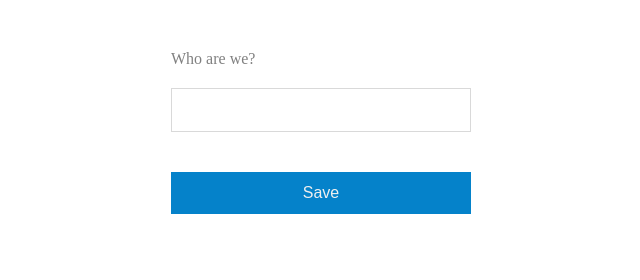
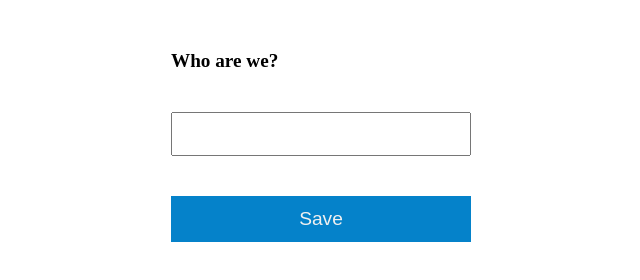
Before and after one commit to mliq/challenge_accepted_10_17_16, a plain HTML site: page index.html in a window 1280 px wide. Shown: the whole page, without its empty margins (319-959 px from the left). Drawn offline with Linux system fonts and the light colour scheme.

```diff
--- a/css/style.css
+++ b/css/style.css
@@ -18,13 +18,9 @@
 }
 
 .input > * {
-    font-size: 16px;
+    font-size: 1.2em;
     margin: 20px 0;
     width: 100%;
-}
-
-.input-label {
-    color: #808080;
 }
 
 .input-error {
@@ -33,9 +29,9 @@
 }
 
 .input-field_text {
-    transition: all 0.2s;
+    /*transition: all 0.2s;*/
     height: 44px;
     padding: 0 10px;
     box-sizing: border-box;
-    border: 1px solid #d9d9d9;
+    /*border: 1px solid #d9d9d9;*/
 }
--- a/index.html
+++ b/index.html
@@ -1,17 +1,21 @@
 <!DOCTYPE html>
-<html>
+<html lang="en">
     <head>
         <meta charset="UTF-8">
-        <title>Who are we?</title>
+        <title>
+            Who are we?
+        </title>
         <link rel="stylesheet" href="css/style.css">
     </head>
     <body>
         <div class="container">
-            <form class="input"  action="#" method="post" novalidate>
-                <label for="value" class="input input-label">
-                    Who are we?
-                </label>
-                <input type="text" name="value" class="input input-field input-field_text" />
+            <form class="input" action="#" method="post" novalidate>
+                <h1>
+                    <label for="value" class="input input-label">
+                        Who are we?
+                    </label>
+                </h1>
+                <input type="text" name="value" id="value" class="input input-field input-field_text" />
                 <div class="input-error">
                     No silly, we are front-end
                 </div>
--- a/js/index.js
+++ b/js/index.js
@@ -1,10 +1,11 @@
 'use strict';
 
-const form = document.querySelector('form');
 const EXPECTED_INPUT = 'front-end';
 const DISPLAY_NONE = 'none';
 const DISPLAY_BLOCK = 'block';
 const ERROR_BORDER = '1px solid #e84f4f';
+
+const form = document.querySelector('form');
 
 form.addEventListener('submit', function onSubmit(event) {
     const errorElement = document.getElementsByClassName('input-error')[0];
@@ -16,6 +17,7 @@ form.addEventListener('submit', function onSubmit(event) {
     } else {
         errorElement.style.display = DISPLAY_BLOCK;
         inputFieldEl.style.border = ERROR_BORDER;
+
         event.preventDefault();
     }
 });
```
